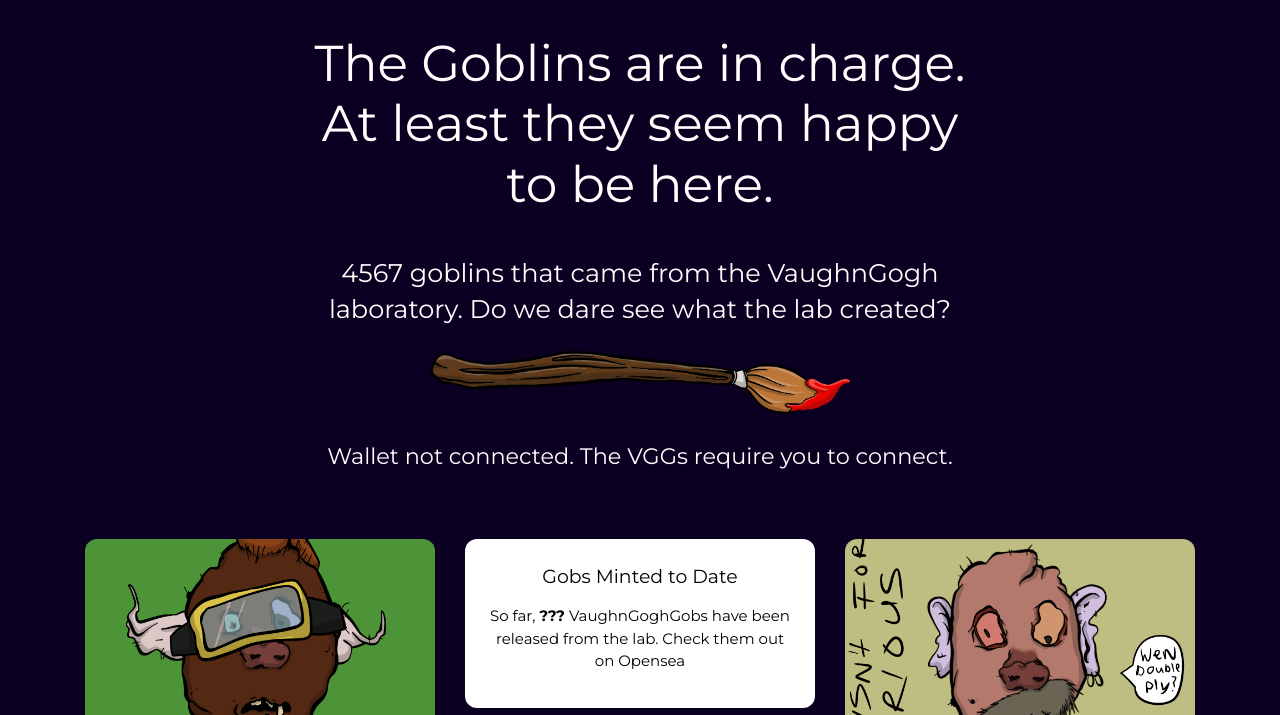
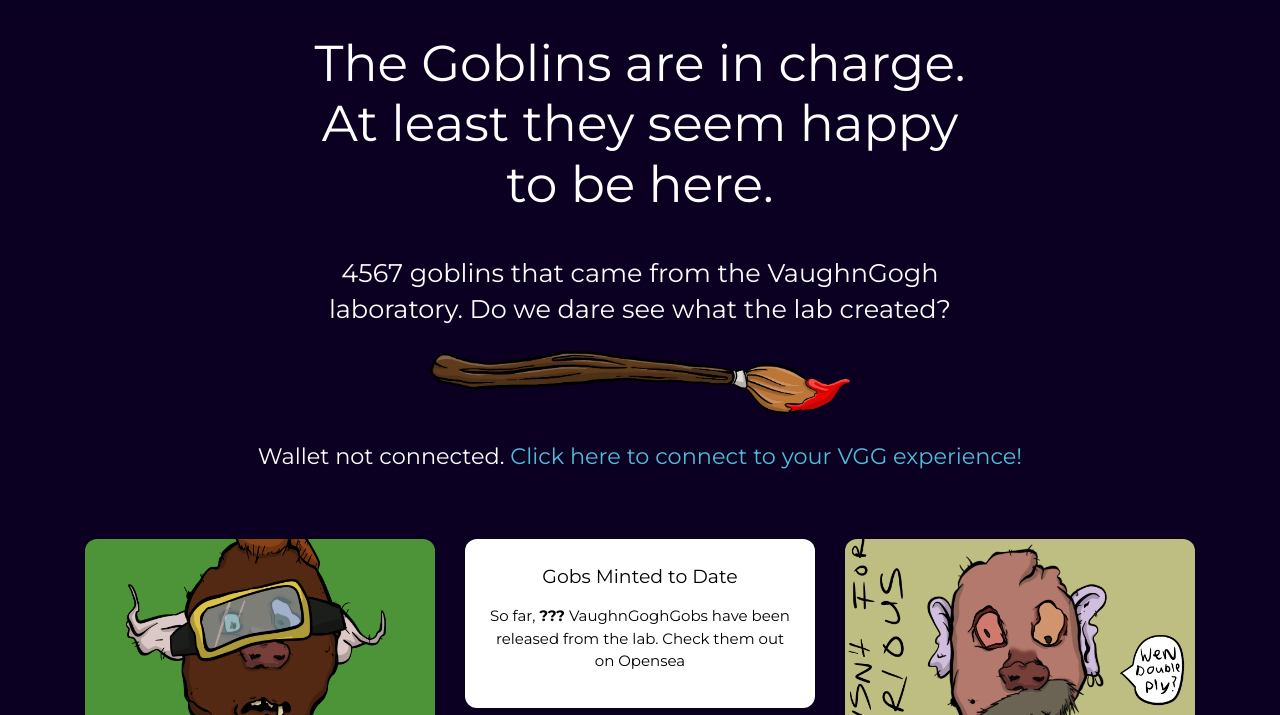
Before and after one commit to wakingtheechoes/vgg-mint, a plain HTML site: page index.html in a window 1280 px wide. Shown: the part 85-800 px from the top of the page. Drawn offline with Linux system fonts and the light colour scheme; a script that the page names is missing.

Commit message:
text version of connect button

```diff
--- a/index.html
+++ b/index.html
@@ -94,7 +94,7 @@
               </div>
               <br />
               <div id="public-sale-on">
-                <h4 class="title-no-upper-margin mt-0" id="mints-remaining">Wallet not connected. The VGGs require you to connect.</h4>
+                <h4 class="title-no-upper-margin mt-0" id="mints-remaining">Wallet not connected. <a href="#" id="link-connect">Click here to connect to your VGG experience!</a></h4>
               <div id="mint-btn-wrapper" hidden class="mt-3 ml-3 mr-3">
                 <div id="slider-step" class="slider mx-auto" style="max-width: 800px;text-align:center"></div>
                 <button type="button" class="btn btn-lg btn-neutral" id="btn-redeem-max">
```
